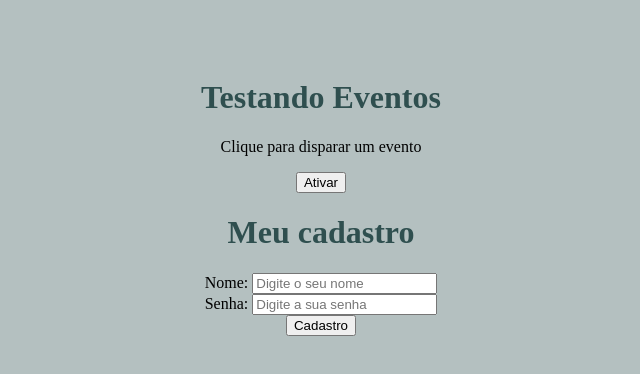
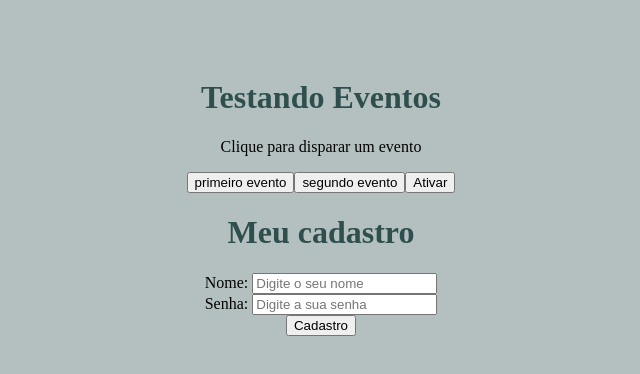
Before and after one commit to anaclarapedrozo/projeto_github, a React (Create React App) app in the folder curso.React/meu-projeto/: page / in a window 1280 px wide. Shown: the top 374 px of the page, without its empty margins (319-959 px from the left). Built offline with nearby package versions, Linux system fonts and the light colour scheme.

Commit message:
Aula 11 React - Passar eventod por props

```diff
--- a/curso.React/meu-projeto/src/components/Evento.js
+++ b/curso.React/meu-projeto/src/components/Evento.js
@@ -1,10 +1,18 @@
+import Button from "./evento/Button";
+
 function Evento() {
   function meuEvento() {
-    console.log('Opa, fui ativado')
+    console.log("Ativando primeiro evento");
+  }
+
+  function segundoEvento() {
+    console.log("Ativando o segundo evento");
   }
   return (
     <div>
       <p>Clique para disparar um evento</p>
+      <Button text="primeiro evento" event={meuEvento} />
+      <Button text="segundo evento" event={segundoEvento} />
       <button className="btn" onClick={meuEvento}>
         Ativar
       </button>
--- /dev/null
+++ b/curso.React/meu-projeto/src/components/evento/Button.js
@@ -0,0 +1,5 @@
+function Button (props) {
+    return <button onClick={props.event}>{props.text}</button>
+}
+
+export default Button;
```
